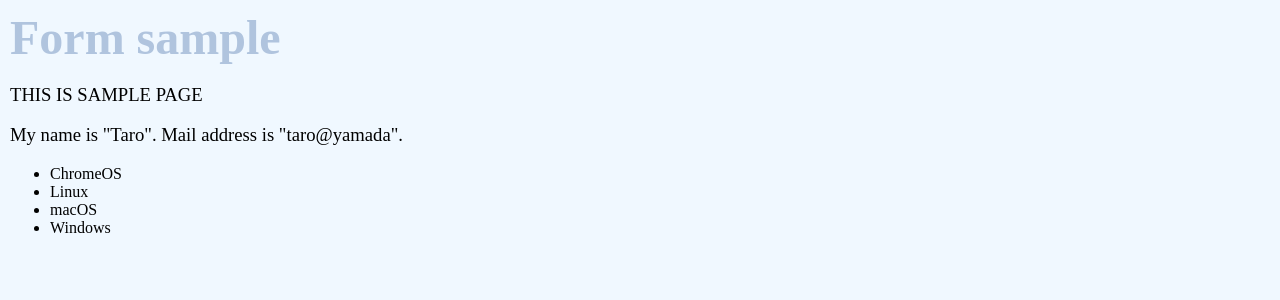
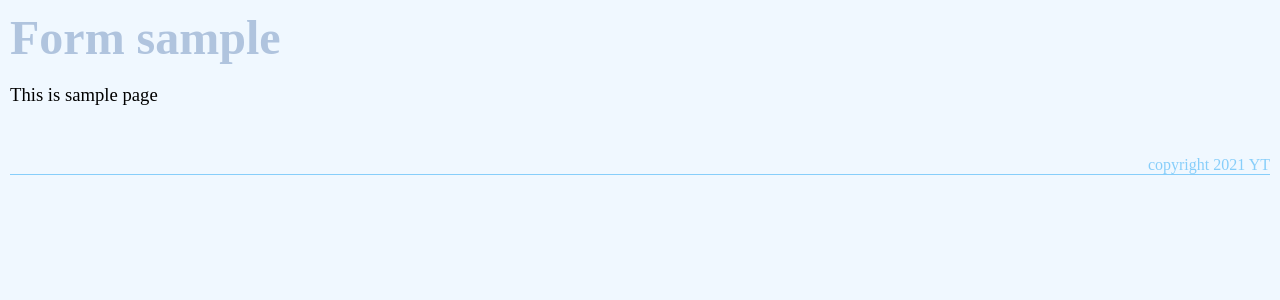
Before and after one commit to grasshopper-dev/flask_app_001, a Flask app: page / in a window 1280 px wide. Shown: the top 300 px of the page. Run offline with Flask 2, Linux system fonts and the light colour scheme.

Commit message:
レイアウトの継承

```diff
--- a/app.py
+++ b/app.py
@@ -4,9 +4,7 @@ app = Flask(__name__)
 
 @app.route('/', methods=['GET'])
 def index():
-    data = ['Windows', 'macOS', 'Linux', 'ChromeOS']
-    person = {'name':'Taro', 'mail':'taro@yamada'}
-    return render_template('index.html', title="Form sample", message='This is sample page', data=data, person=person)
+    return render_template('index.html', title="Form sample", message='This is sample page')
 
 @app.route('/', methods=['POST'])
 def form():
--- a/static/style.css
+++ b/static/style.css
@@ -10,3 +10,9 @@ h1 {
 p {
     font-size: 14pt;
 }
+div.footer {
+    text-align: right;
+    border-bottom: 1px solid lightskyblue;
+    color: lightskyblue;
+    margin: 50px 0px;
+}
--- a/templates/index.html
+++ b/templates/index.html
@@ -1,50 +1,17 @@
-<!DOCTYPE html>
-<html lang="ja">
-    <head>
-        <title>Index</title>
-        <meta charset="utf-8"/>
-        <link rel="stylesheet" href="{{url_for('static', filename='style.css')}}">
-        <!-- <style>
-            body {margin: 10px;}
-            h1 {color: lightgray;font-size: 30pt;}
-            p {font-size: 14pt;}
-        </style> -->
-    </head>
-    <body>
-        <h1>{{title}}</h1>
-        <p>{{message|upper }}</p>
-        <p>{{ 'My name is "%s". Mail address is "%s". '|format(person['name'], person['mail'])}}</p>
-        <ul>
-        {% for item in data|reverse %}
-        <li>{{item}}</li>
-        {% endfor %}
-        </ul>
-        <div>
-            <!-- <form method="POST" action="/">
-                <div>
-                    <input type="checkbox" name="check" id="ck1">
-                    <label for="ck1">Checkbox</label>
-                </div>
-                <div>
-                    <input type="radio" name="radio" id="r1" value="A">
-                    <label for="r1">radio 1</label>
-                </div>
-                <div>
-                    <input type="radio" name="radio" id="r2" value="B">
-                    <label for="r2">radio 2</label>
-                </div>
-                <div>
-                    <select name="sel" multiple>
-                        <option>Orange</option>
-                        <option>Grape</option>
-                        <option>Lemon</option>
-                        <option>Pineaplle</option>
-                    </select>
-                </div>
-                <div>
-                    <input type="submit">
-                </div>
-            </form> -->
-        </div>
-    </body>
-</html>
+{% extends "layout.html" %}
+
+{% block title %}
+Index
+{% endblock %}
+
+{% block headline %}
+{{title}}
+{% endblock %}
+
+{% block content %}
+<p>{{message}}</p>
+{% endblock %}
+
+{% block footer %}
+copyright 2021 YT
+{% endblock %}
--- /dev/null
+++ b/templates/layout.html
@@ -0,0 +1,13 @@
+<!DOCTYPE html>
+<html lang="ja">
+<head>
+    <title>{% block title %}{% endblock %}</title>
+    <meta charset="utf-8"/>
+    <link rel="stylesheet" href="{{url_for('static', filename='style.css')}}">
+</head>
+<body>
+    <h1>{% block headline %}{% endblock %}</h1>
+    {% block content %}{% endblock %}
+    <div class="footer">{% block footer %}{% endblock %}</div>
+</body>
+</html>
```
